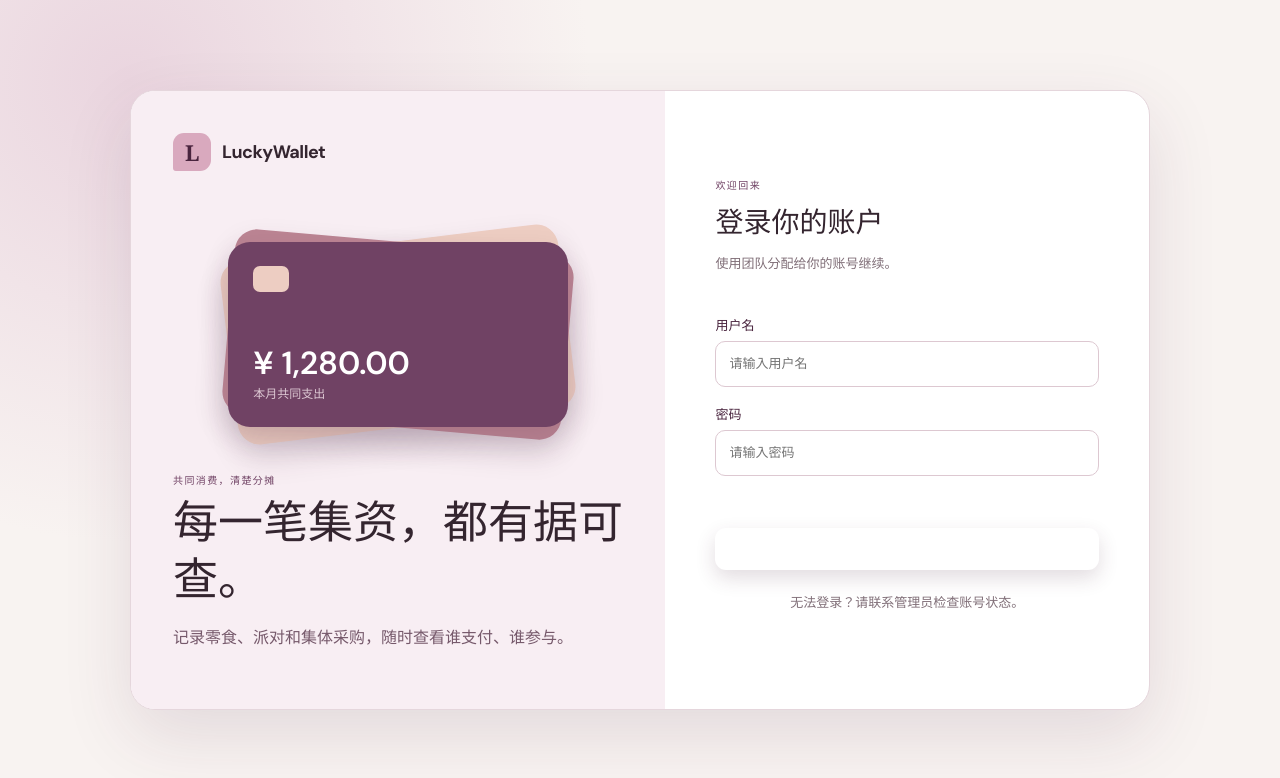
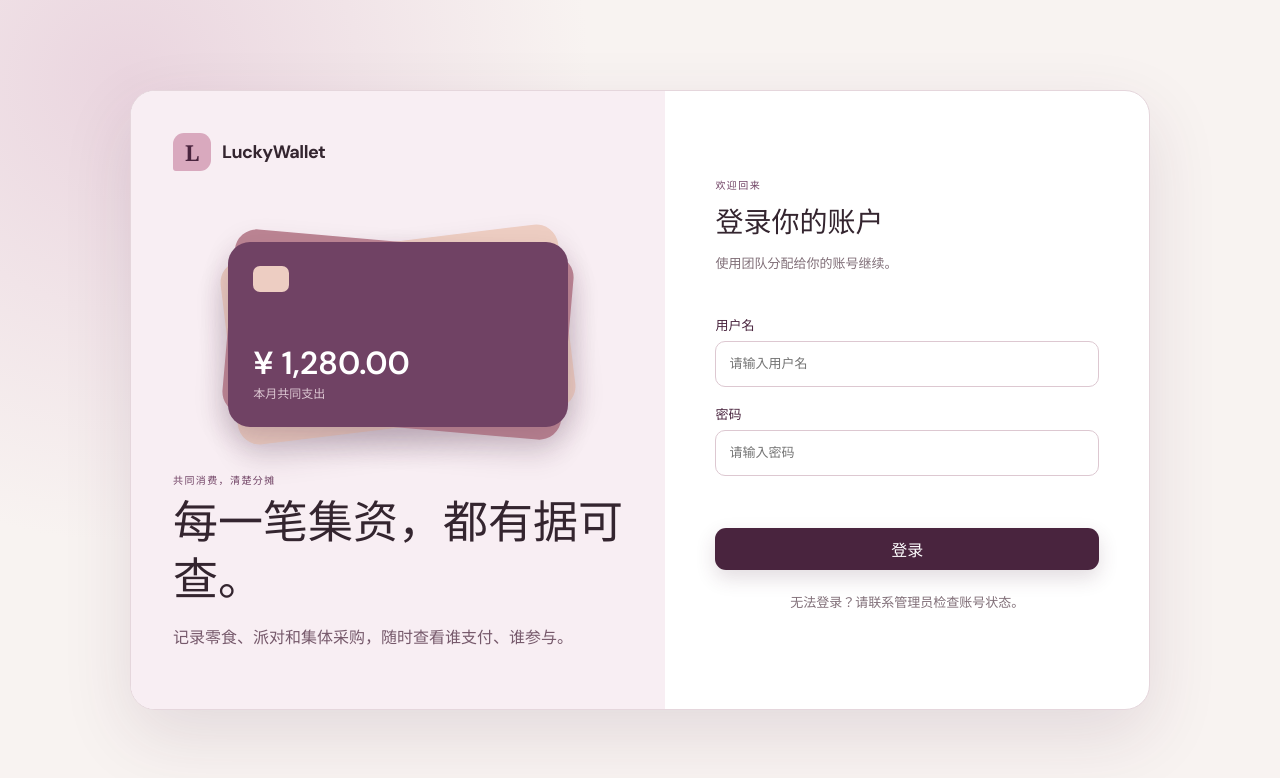
Before and after one commit to MakiWinster72/LuckyWallet, a React app in the folder frontend/: page /login in a window 1280 px wide. Shown: the top 778 px of the page. Built offline with nearby package versions, Linux system fonts and the light colour scheme; no server answers; the HTML template or start-up script is replaced by a standard one.

Commit message:
fix(login): restore primary button background

```diff
--- a/frontend/src/index.css
+++ b/frontend/src/index.css
@@ -69,7 +69,7 @@ button:focus-visible, input:focus-visible, select:focus-visible { outline: 3px s
 .top-actions { display: flex; align-items: center; gap: 8px; margin-left: auto; }
 .icon-button { position: relative; display: grid; width: 40px; height: 40px; place-items: center; border: 1px solid var(--line); border-radius: 50%; color: var(--ink); background: var(--surface); }
 .notification::after { position: absolute; top: 8px; right: 8px; width: 6px; height: 6px; border: 2px solid var(--surface); border-radius: 50%; background: #b85d66; content: ""; }
-.add-button, .primary-button { display: inline-flex; align-items: center; justify-content: center; gap: 8px; min-height: 42px; padding: 0 18px; border: 0; border-radius: 11px; color: white; background: var(--plum-deep); font-weight: 600; box-shadow: 0 8px 20px rgb(73 36 62 / 16%); }
+.add-button, .primary-button { display: inline-flex; align-items: center; justify-content: center; gap: 8px; min-height: 42px; padding: 0 18px; border: 0; border-radius: 11px; color: white; background: var(--plum-deep, #49243e); font-weight: 600; box-shadow: 0 8px 20px rgb(73 36 62 / 16%); }
 .mobile-brand, .mobile-nav, .mobile-add { display: none; }
 .dashboard-content { width: min(1440px, 100%); margin: 0 auto; padding: 45px 42px 64px; }
 .welcome { display: flex; align-items: end; justify-content: space-between; }
```
